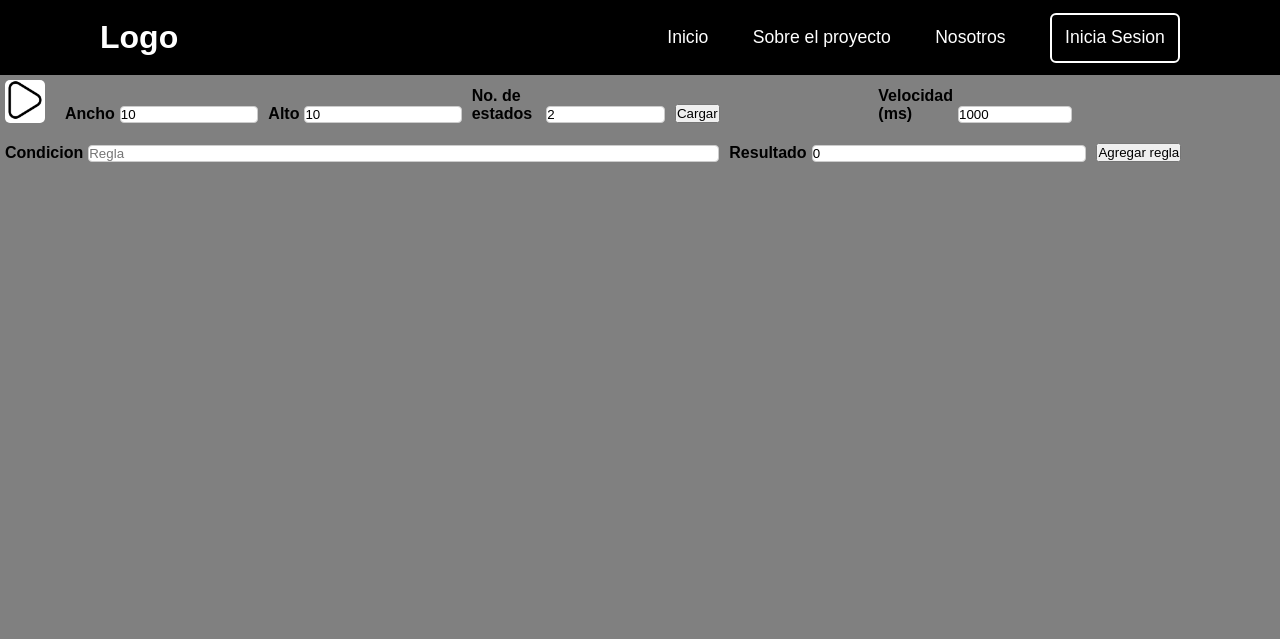
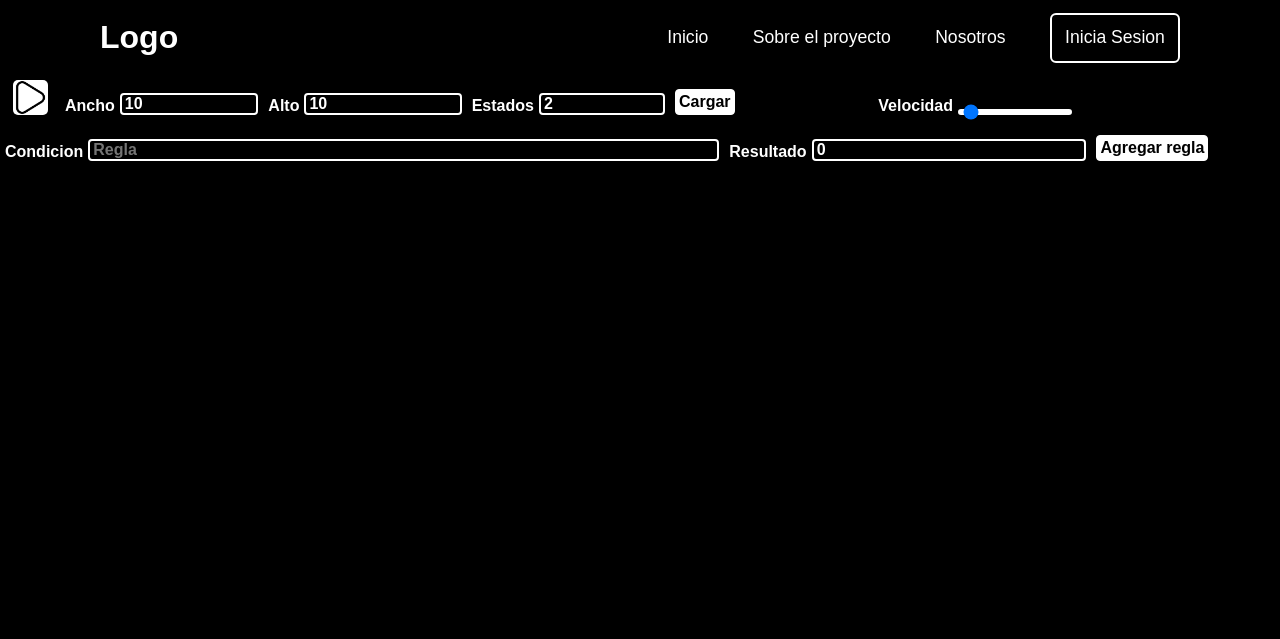
Before and after one commit to luis-ale-117/DistribCell-back, a Flask app: page / in a window 1280 px wide. Shown: the top 639 px of the page. Run offline with Flask 3, Linux system fonts and the light colour scheme; a map, chart or similar area stays blank.

Commit message:
Mejora en el diseno de la barra de herramientas

```diff
--- a/static/styles/home.css
+++ b/static/styles/home.css
@@ -6,7 +6,7 @@
 }
 
 body {
-    background-color: gray;
+    background-color: black;
 }
 .inicioContenedor {
     margin: 5px;
@@ -15,7 +15,7 @@ body {
 }
 #formConfiguracion {
     display: grid;
-    grid-template-columns: 50px repeat(auto-fill, minmax(170px, 1fr));
+    grid-template-columns: 50px repeat(auto-fill, minmax(180px, 1fr));
     gap: 10px;
 }
 #formReglas {
@@ -28,7 +28,29 @@ body {
     border: 0px;
     border-radius: 5px;
     cursor: pointer;
+    margin-left: auto;
+    margin-right: auto;
 }
+
+#imgPausa {
+    width: 35px;
+    height: 35px;
+    border: 0px;
+    border-radius: 5px;
+    /* Imagen png sin fondo blanca */
+    /* Centrar imagen */
+    display: block;
+    margin-left: auto;
+    margin-right: auto;
+    /* Centrar imagen */
+}
+
+#imgPausa:hover {
+    -webkit-filter: invert(100%);
+    filter: invert(100%);
+    background-color: white;
+}
+
 .forms {
     background-color: white;
 }
@@ -88,29 +110,72 @@ body {
 .inputForm label{
     margin-right: 5px;
     font-weight: bold;
+    color: white;
 }
 .inputForm input {
     width: 100%;
-    border: 1px solid #ccc;
+    border: 2px solid white;
     border-radius: 4px;
+    background-color: transparent;
+    color: white;
+    font-weight: bold;
+    font-size: 1em;
+    padding-left: 3px;
 }
 
-.botonFrom {
-    width: fit-content;
-    padding: 0px 10px;
-    height: 30px;
-    background: rgb(255, 255, 255);
-    border-radius: 8px;
+.inputForm input::-webkit-outer-spin-button,
+.inputForm input::-webkit-inner-spin-button {
+    -webkit-appearance: none;
+    margin: 0;
+}
+
+.inputForm input[type=number] {
+    -moz-appearance: textfield;
+}
+.inputForm input[type=number]:focus {
+    background-color: white;
+    color: black;
+    outline: none;
+}
+
+.inputForm input[type=text]:focus {
+    background-color: white;
+    color: black;
+    outline: none;
+}
+
+.inputForm input[type=range] {
+    -webkit-appearance: none;
+    -moz-appearance: none;
+    cursor: grab;
+    height: 6px;
+    border-radius: 3px;
+    background: white;
+    outline: none;
+    direction: rtl;
+}
+
+.inputForm input[type=range]:active {
+    cursor: grabbing;
+}
+
+.botonCarga {
+    background-color: white;
+    border: 1px solid white;
+    border-radius: 4px;
     cursor: pointer;
     font-size: 1em;
-    color: rgb(0, 0, 0);
+    font-weight: bold;
+    color: black;
+    padding: 3px;
 }
-.botonFrom:hover {
-    background: rgb(0, 0, 0);
-    border: none;
-    color: rgb(255, 255, 255);
-    margin-bottom: 10px;
+.botonCarga:hover {
+    background-color: black;
+    border: 1px solid white;
+    border-radius: 4px;
+    color: white;
 }
+
 
 .invisible {
     display: none;
--- a/templates/inicio.html
+++ b/templates/inicio.html
@@ -12,8 +12,8 @@
     <div>
         <form id="formConfiguracion" class="herramientas">
             <div class="inputForm">
-                <button type="button" id="botonPausa">
-                    <img id="imgPausa" src="{{ url_for('static', filename='imgs/boton-de-play.png') }}" alt="boton-de-pausa.png" width="40px" height="40px"></img>
+                <button type="button" id="botonPausa" title="Inicia/Pausa">
+                    <img id="imgPausa" src="{{ url_for('static', filename='imgs/boton-de-play.png') }}" alt="boton-de-pausa.png"></img>
                 </button>
             </div>
             <div class="inputForm">
@@ -25,15 +25,15 @@
                 <input id="altura" name="altura" type="number" min="3" step="1" value="10">
             </div>
             <div class="inputForm">
-                <label for="numEstados">No. de estados</label>
+                <label for="numEstados">Estados</label>
                 <input id="numEstados" name="numEstados" type="number" min="2" max="256" step="1" value="2">
             </div>
             <div class="inputForm">
-                <button type="submit">Cargar</button>
+                <button type="submit" class="botonCarga">Cargar</button>
             </div>
             <div class="inputForm">
-                <label for="selecVelocidad">Velocidad (ms)</label>
-                <input id="selecVelocidad" name="selecVelocidad" type="number" min="1" max="1000" step="1" value="1000">
+                <label for="selecVelocidad">Velocidad</label>
+                <input id="selecVelocidad" name="selecVelocidad" type="range" min="0" max="1000" step="100" value="1000">
             </div>
         </form>
     </div>
@@ -52,7 +52,7 @@
                 <input id="estado" name="estado" type="number" min="0" max="255" step="1" value="0">
             </div>
             <div>
-                <button type="submit">Agregar regla</button>
+                <button type="submit" class="botonCarga">Agregar regla</button>
             </div>
         </form>
     </div>
```
